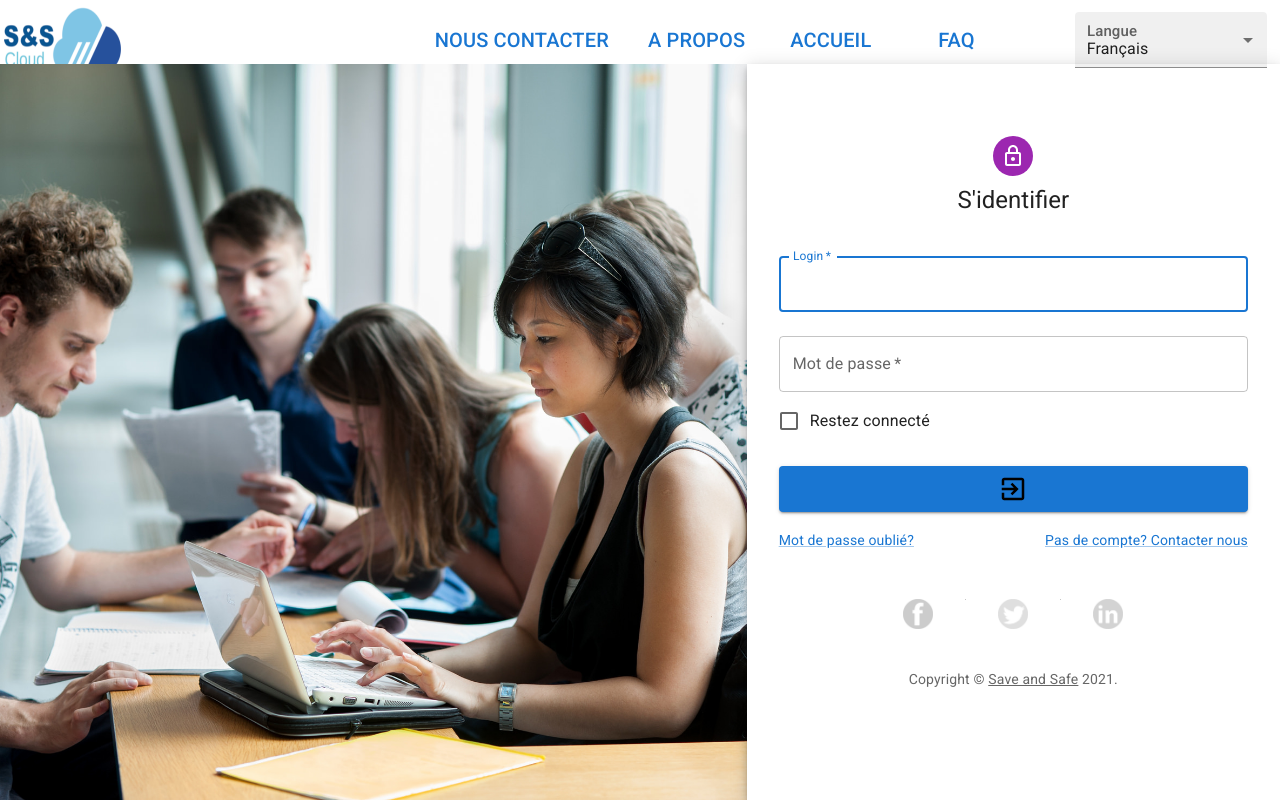
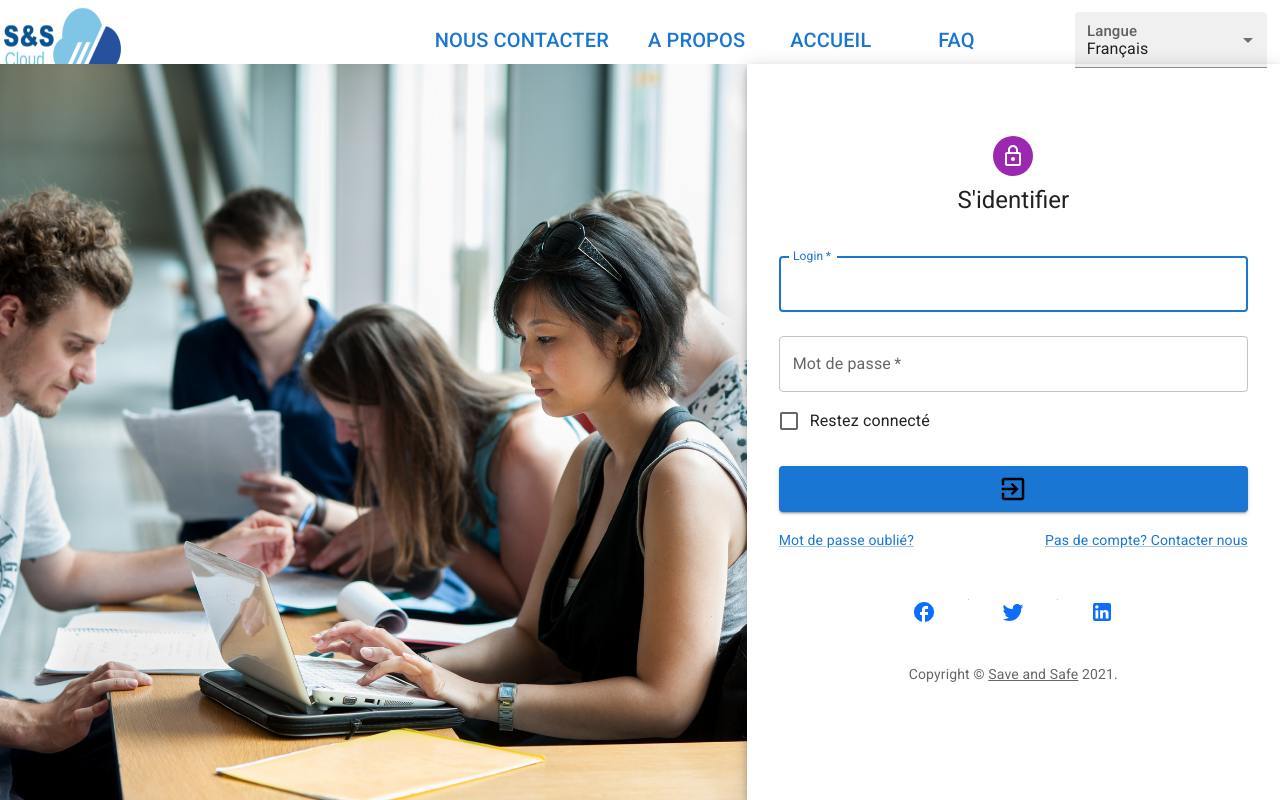
Before and after one commit to yvan-dev/Save-and-secure, a React (Create React App) app in the folder front/cloud/: page /login in a window 1280 px wide. Built offline with nearby package versions, Linux system fonts and the light colour scheme.

Commit message:
facebook twitter and linkdln icon

```diff
--- a/front/cloud/src/components/Login.js
+++ b/front/cloud/src/components/Login.js
@@ -24,14 +24,14 @@ import Typography from '@mui/material/Typography';
 import { createTheme, ThemeProvider } from '@mui/material/styles';
 import CloudDoneOutlinedIcon from '@mui/icons-material/CloudDoneOutlined';
 import ExitToAppOutlinedIcon from '@mui/icons-material/ExitToAppOutlined';
+import FacebookOutlinedIcon from '@mui/icons-material/FacebookOutlined';
+import TwitterIcon from '@mui/icons-material/Twitter';
+import LinkedInIcon from '@mui/icons-material/LinkedIn';
 import { FormattedMessage, injectIntl } from 'react-intl';
 import Spinner from 'react-bootstrap/Spinner';
 import { withCookies } from 'react-cookie';
 import { withRouter } from 'react-router';
-import img from '../images/s&s_logo.png';
-import facebook from '../images/01.png';
-import twitter from '../images/02.png';
-import insta from '../images/03.png';
+import logo from '../images/s&s_logo.png';
 import background from '../images/connexion.jpg';
 import rest from '../API/rest';
 
@@ -96,8 +96,7 @@ class Login extends React.Component {
 				<Grid container sx={{ bgcolor: 'white', height: '8vh' }}>
 					<Grid container xs={4} sm={4} md={4}>
 						<Grid item xs={12} sm={12} md={12}>
-							{/* <CloudDoneOutlinedIcon color='action' sx={{ fontSize: 80, ml: 2 }} /> */}
-							<img src={img} style={{ height: 80, width: 120, marginLeft: 2 }} />
+							<img src={logo} style={{ height: 80, width: 120, marginLeft: 2 }} />
 						</Grid>
 					</Grid>
 					<Grid container xs={8} sm={8} md={8} sx={{ display: 'flex', alignItems: 'center', justifyContent: 'flex-end' }}>
@@ -139,8 +138,8 @@ class Login extends React.Component {
 										Langue
 									</Typography>
 								</InputLabel>
-                                <Select
-                                    defaultValue={'FR'}
+								<Select
+									defaultValue={'FR'}
 									labelId='language'
 									onChange={(event) => {
 										this.props.changeCookie(event.target.value);
@@ -242,13 +241,13 @@ class Login extends React.Component {
 								</Grid>
 								<Stack direction='row' spacing={4} divider={<Divider orientation='vertical' flexItem />} sx={{ display: 'flex', justifyContent: 'center', mt: '10%' }}>
 									<a href='https://www.facebook.com/profile.php?id=100078998544526' title='Rejoignez-nous sur Facebook'>
-										<img src={facebook} width='30px'></img>
+										<FacebookOutlinedIcon />
 									</a>
 									<a href='https://twitter.com/' title='Rejoignez-nous sur Twitter'>
-										<img src={twitter} width='30px'></img>
+										<TwitterIcon />
 									</a>
 									<a href='https://www.linkedin.com/in/ss-cloud-43875b235/' title='Rejoignez-nous sur LinkedIn'>
-										<img src={insta} width='30px'></img>
+										<LinkedInIcon/>
 									</a>
 								</Stack>
 								<Typography variant='body2' color='text.secondary' align='center' sx={{ mt: 5 }}>
```
